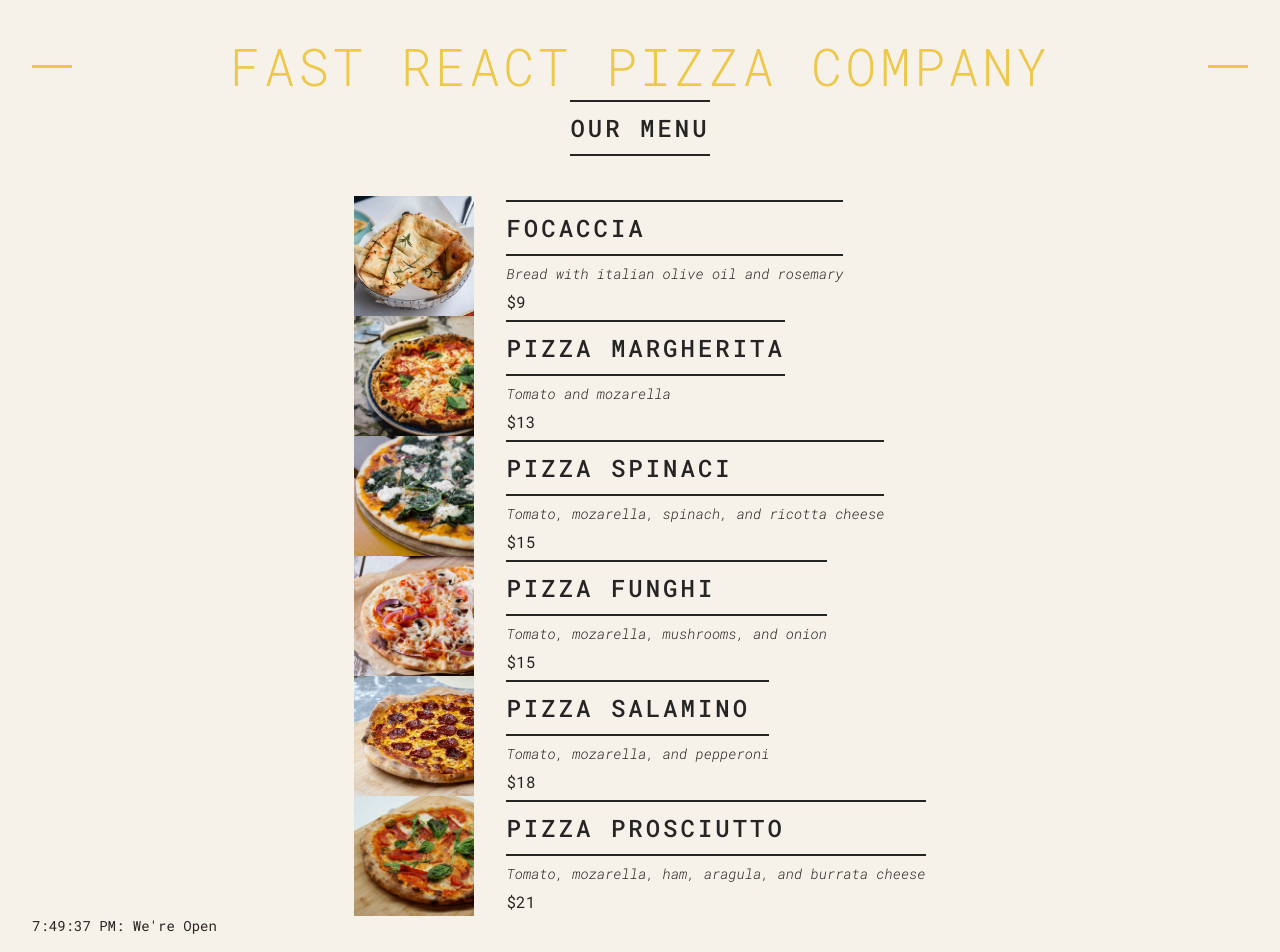
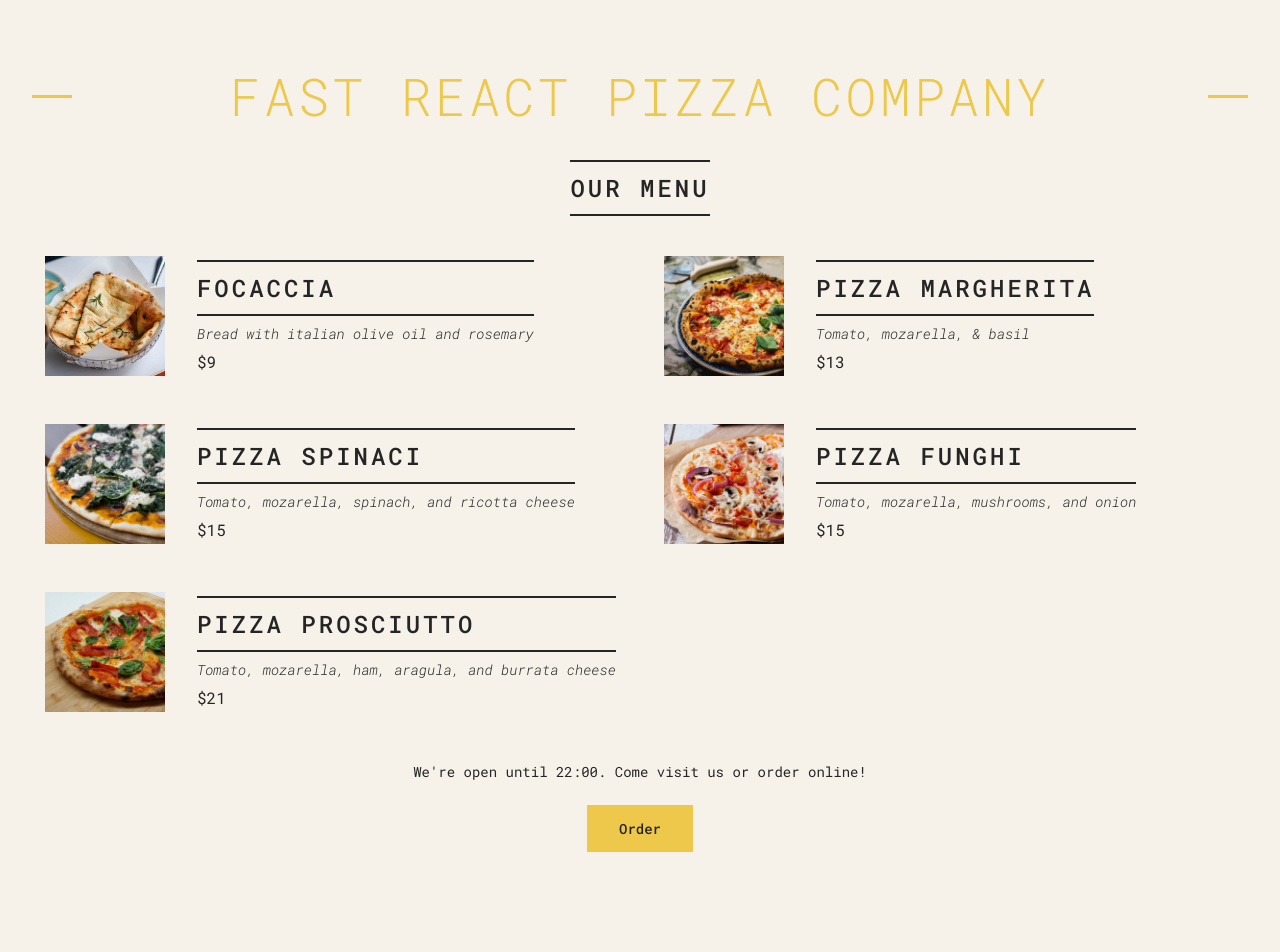
Before and after one commit to annaqharder/pizza-menu, a React (Create React App) app: page / in a window 1280 px wide. Shown: the top 952 px of the page. Built offline with nearby package versions, Linux system fonts and the light colour scheme.

Commit message:
extracted data from footer into order function

```diff
--- a/src/index.css
+++ b/src/index.css
@@ -40,6 +40,7 @@ body {
 .header h1 {
   /* Non-accessible color */
   color: #edc84b;
+  padding: 3rem;
   /* color: #af8602; */
 
   text-transform: uppercase;
@@ -153,6 +154,8 @@ body {
 
 .footer {
   font-size: 1.4rem;
+  text-align: center;
+  padding: 5rem;
 }
 
 .order {
--- a/src/index.js
+++ b/src/index.js
@@ -12,7 +12,7 @@ const pizzaData = [
   },
   {
     name: "Pizza Margherita",
-    ingredients: "Tomato and mozarella",
+    ingredients: "Tomato, mozarella, & basil",
     price: 10,
     photoName: "pizzas/margherita.jpg",
     soldOut: false,
@@ -65,29 +65,40 @@ function Header() {
 }
 
 function Menu() {
+  const pizzas = pizzaData;
+  // const pizzas = [];
+  const numPizzas = pizzas.length;
+
   return (
     <main className="menu">
       <h2>Our Menu</h2>
-      <div>
-        {pizzaData.map((pizza) => (
-          <Pizza pizzaObj={pizza} />
-        ))}
-      </div>
+
+      {numPizzas > 0 ? (
+        <ul className="pizzas">
+          {pizzas.map((pizza) => (
+            <Pizza pizzaObj={pizza} key={pizza.name} />
+          ))}
+        </ul>
+      ) : (
+        <p>We are still working on our menu. Please come back later!</p>
+      )}
     </main>
   );
 }
 
 function Pizza(props) {
   console.log(props);
+
+  if (props.pizzaObj.soldOut) return null;
   return (
-    <div className="pizza">
+    <li className="pizza">
       <img src={props.pizzaObj.photoName} alt={props.pizzaObj.name} />
       <div>
         <h2> {props.pizzaObj.name}</h2>
         <p>{props.pizzaObj.ingredients}</p>
         <span>${props.pizzaObj.price + 3}</span>
       </div>
-    </div>
+    </li>
   );
 }
 
@@ -96,10 +107,27 @@ function Footer() {
   const openHour = 12;
   const closeHour = 22;
   const isOpen = hour >= openHour && hour <= closeHour;
+
   return (
     <footer className="footer">
-      {new Date().toLocaleTimeString()}: We're Open
+      {isOpen ? (
+        <Order closeHour={closeHour} />
+      ) : (
+        <p>
+          We're happy to welcome you between {openHour}:00 and {closeHour}:00!
+        </p>
+      )}
     </footer>
+  );
+}
+
+function Order({ closeHour }) {
+  return (
+    <div className="order">
+      {" "}
+      <p>We're open until {closeHour}:00. Come visit us or order online!</p>
+      <button className="btn"> Order</button>
+    </div>
   );
 }
 
```
